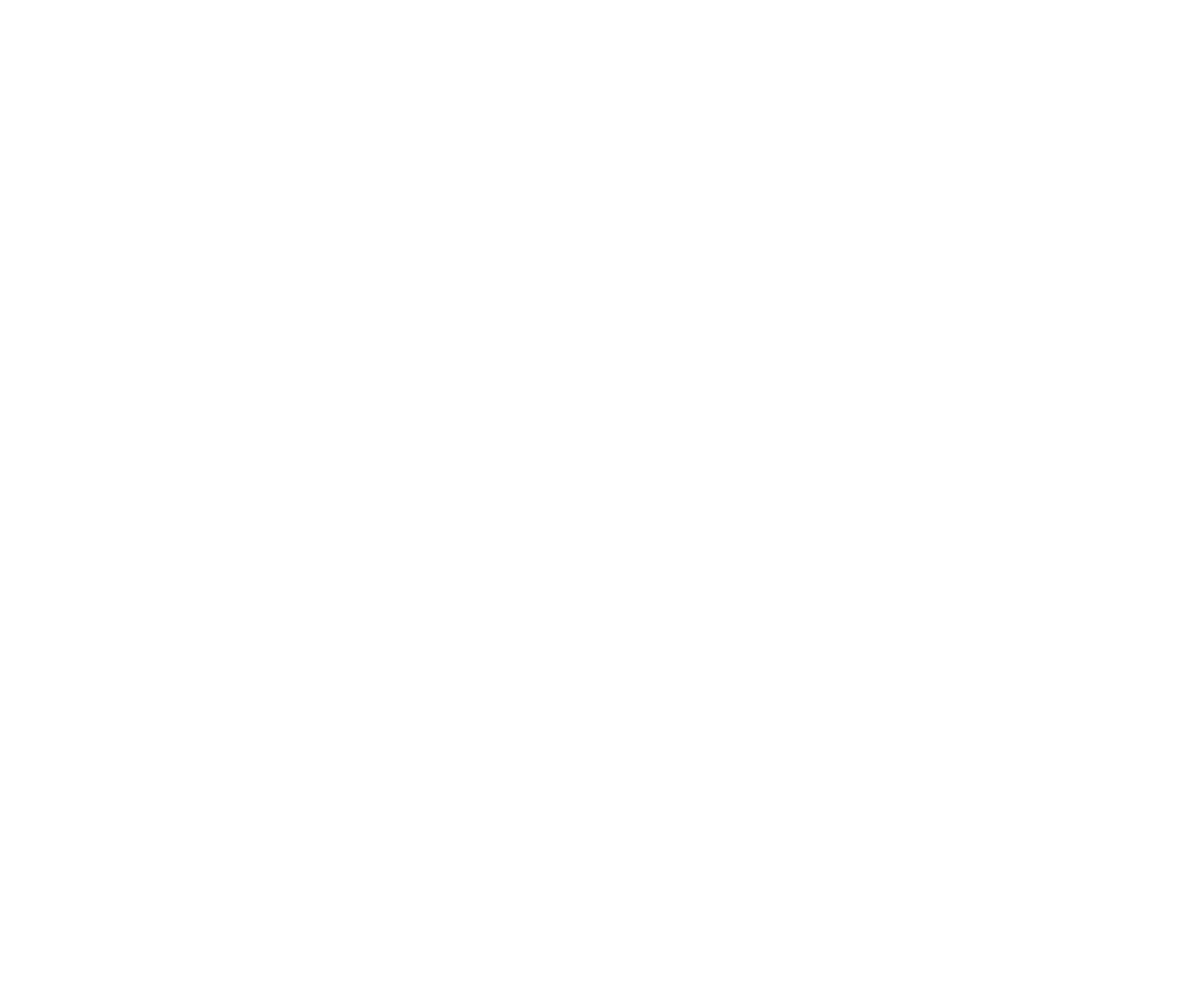
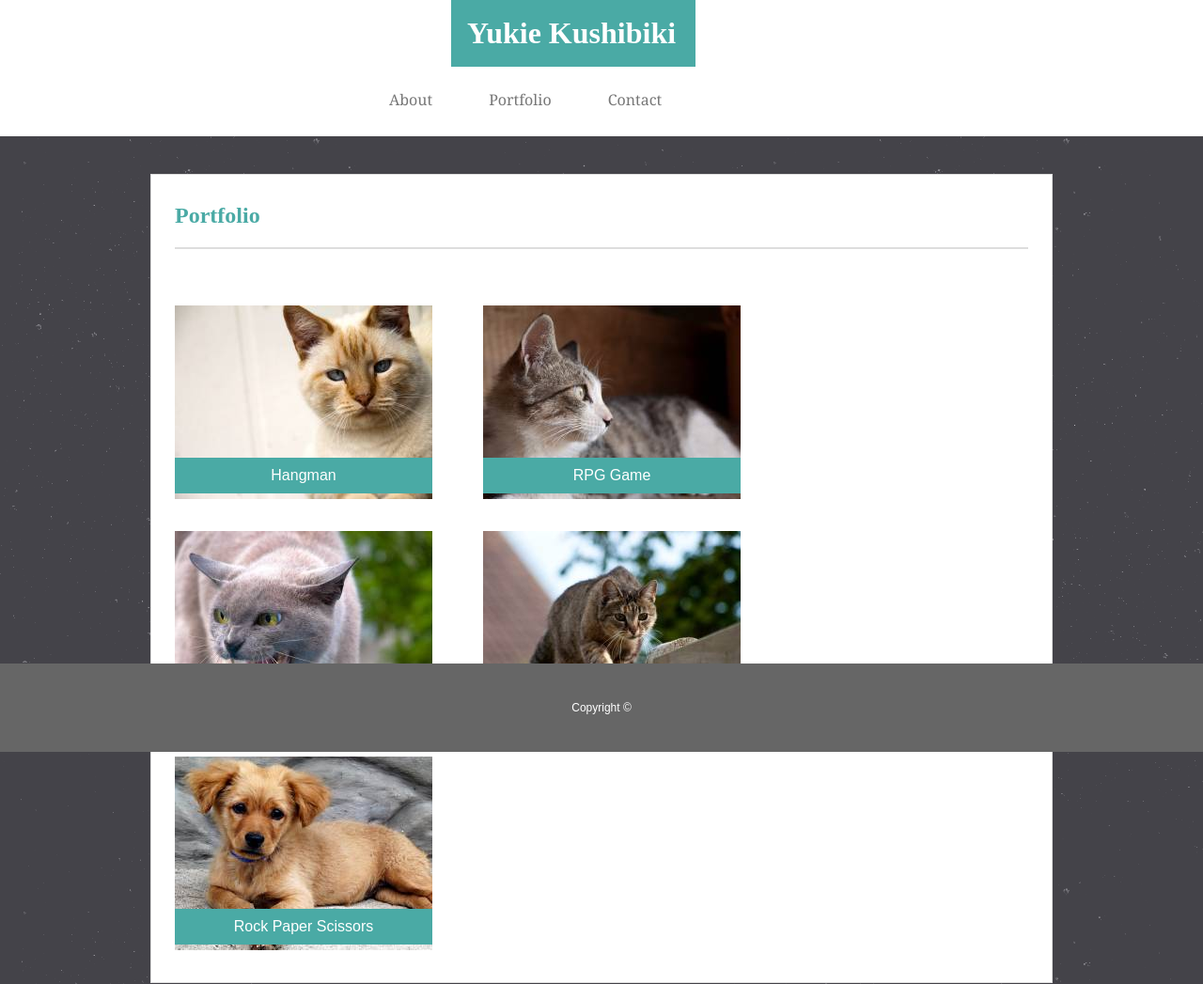
Before and after one commit to yutsukushi/Basic-Portfolio, a plain HTML site: page portfolio.html in a window 1280 px wide. Shown: the top 1047 px of the page at 94% size. Before the commit the page ends 800 px from the top, so only its background shows below. Drawn offline with Linux system fonts and the light colour scheme.

Commit message:
Updated edits and files

```diff
--- a/assets/css/style.css
+++ b/assets/css/style.css
@@ -41,18 +41,18 @@ body {
     background-image: url("../images/stardust.png");
     background-repeat: repeat;
     width: 100%;
+    height: 100%;
+    /* position: relative;  -- places footer at bottom of viewport */
 }
 
 #container {
     width: 960px;
-    position: relative;
     margin: 0 auto;
 }
 
 section {
     background-color: #ffffff;
     width: 100%;
-    height: 100%;
     margin-top: 40px;
     margin-bottom: 130px;
     padding: 0 25px 30px 25px;
@@ -64,6 +64,7 @@ hr {
     color: #dddddd;
     height: 2px;
     margin-top: 20px;
+    margin-bottom: 30px;
     border: none;
 }
 
@@ -73,23 +74,21 @@ section h1 {
     margin-top: 30px;
 }
 
-section img {
-    margin-top: 32px;
+#picture {
+    margin: 10px 30px 10px 0;
     float: left;
 }
 
 section p {
     color: #777777;
-    width: 685px;
-    margin-top: 25px;
-    margin-left: 220px;
-    padding: 0;
+    width: 900px;
+    margin-top: 5px;
     font-family: 'Arial', 'Helvetica Neue', Helvetica, sans-serif;
     font-size: 15px;
     line-height: 30px;
 }
 
-/*Contact*/
+/*Contact Form*/
 
 #contact-form {
     margin-top: 30px;
@@ -123,11 +122,43 @@ input[type=submit] {
     border-radius: 4px;
 }
 
+input[type=submit]:hover {
+    background-color: #419994;
+}
+
+/* Portfolio Page */
+
+#cat-1 {
+    position: relative;
+    padding: 0 auto;
+    margin-top: 30px;
+    margin-right: 50px;
+    display: inline-block;
+}
+
+.text {
+    position: absolute;
+    bottom: 0;
+    background-color: #4aaaa5;
+    color: #ffffff;
+    font-family: 'Arial', 'Helvetica Neue', Helvetica, sans-serif;
+    padding: 10px 0;
+    width: 100%;
+    margin-bottom: 10px;
+    text-align: center;
+
+}
+
+/* Footer */
+
 footer {
     background-color: #666666;
     width: 100%;
-    height: 25px;
-    position: fixed;
-    padding: 30px;
+    position: absolute;
+    padding: 40px;
     bottom: 0;
+    text-align: center;
+    color: #ffffff;
+    font-family: 'Arial', 'Helvetica Neue', Helvetica, sans-serif;
+    font-size: 12px;
 }
--- a/portfolio.html
+++ b/portfolio.html
@@ -0,0 +1,70 @@
+<!DOCTYPE html>
+<html lang="en">
+
+    <head>
+        <meta charset="UTF-8">
+        <title>My Awesome Portfolio</title>
+        <link rel="stylesheet" type="text/css" href="assets/css/style.css">
+    </head>
+
+    <body>
+
+        <header>
+            <h1>Yukie Kushibiki</h1>
+
+            <nav>
+                <ul>
+                    <li><a href="index.html">About</a></li>
+                    <li><a href="portfolio.html">Portfolio</a></li>
+                    <li><a href="contact.html">Contact</a></li>
+                </ul>
+            </nav>
+        </header>
+
+        <div id="container">
+            <section>
+
+                <h1>Portfolio</h1>
+
+                <hr>
+
+                <div id="cat-1">
+                    <a href="#" target="_blank">
+                        <img src="assets/images/cats-1.jpg" target="#" alt="">
+                        <div class="text">Hangman</div>
+                    </a>
+                </div>
+                <div id="cat-1">
+                    <a href="#" target="_blank">
+                        <img src="assets/images/cats-2.jpg" target="#" alt="">
+                        <div class="text">RPG Game</div>
+                    </a>
+                </div>
+                <div id="cat-1">
+                    <a href="#" target="_blank">
+                        <img src="assets/images/cats-3.jpg" target="#" alt="">
+                        <div class="text">Trivia Game</div>
+                    </a>
+                </div>
+                <div id="cat-1">
+                    <a href="#" target="_blank">
+                        <img src="assets/images/cats-4.jpg" target="#" alt="">
+                        <div class="text">Rutgers Info Widget</div>
+                    </a>
+                </div>
+                <div id="cat-1">
+                    <a href="#" target="_blank">
+                        <img src="assets/images/dog-1.jpg" target="#" alt="">
+                        <div class="text">Rock Paper Scissors</div>
+                    </a>
+                </div>
+
+            </section>
+
+        </div>
+
+        <footer>Copyright &copy;</footer>
+
+    </body>
+
+</html>
```
Also changed, not shown: contact.html (+1 -1 lines), index.html (+8 -14 lines), assets/images/cats-1.jpg (added), assets/images/cats-2.jpg (added), assets/images/cats-3.jpg (added), assets/images/cats-4.jpg (added), assets/images/dog-1.jpg (added).
